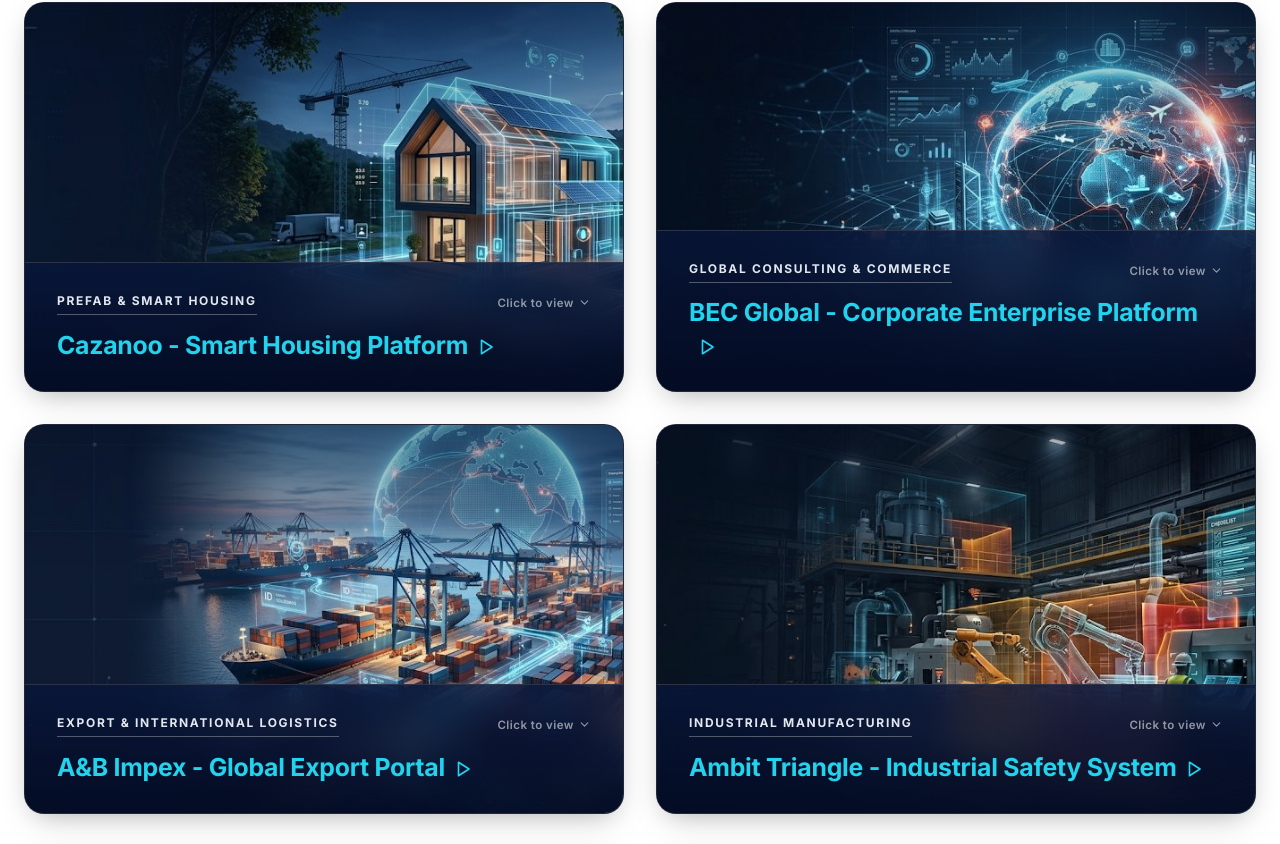
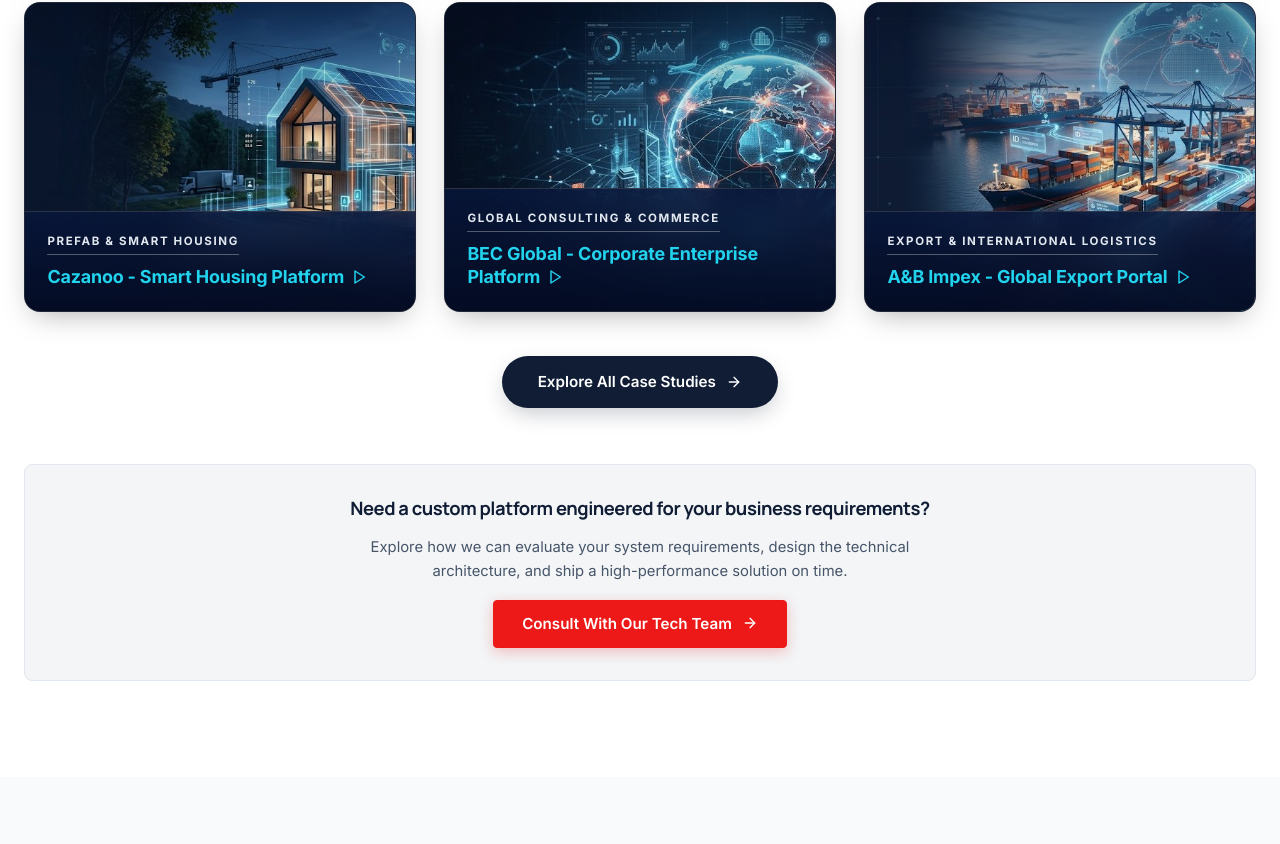
Before and after one commit to roacstech/roacs_new_website, a Next.js app: page / in a window 1280 px wide. Shown: the part 5114-5958 px from the top of the page. Built offline with nearby package versions, Linux system fonts and the light colour scheme; a web font is replaced by a local one.

Commit message:
feat(projects): reduce card size, keep 3 cards with Explore All button, and initial-click expand behavior

```diff
--- a/src/components/common/ProjectCard.tsx
+++ b/src/components/common/ProjectCard.tsx
@@ -3,7 +3,7 @@
 import React, { useState } from "react";
 import Link from "next/link";
 import Image from "next/image";
-import { ArrowRight, ChevronUp, ChevronDown } from "lucide-react";
+import { ArrowRight, X } from "lucide-react";
 import { ProjectItem } from "@/data/projects";
 
 interface ProjectCardProps {
@@ -18,13 +18,29 @@ export function ProjectCard({ project }: ProjectCardProps) {
   const categoryLabel = (project.industry || project.category || "CASE STUDY").toUpperCase();
 
   const handleCardClick = (e: React.MouseEvent) => {
-    // If the click is on an anchor or button inside, let it navigate/action normally
     const target = e.target as HTMLElement;
-    if (target.closest("a") || target.closest("button")) {
+
+    // If clicking a link when already expanded, let normal navigation happen
+    if (target.closest("a")) {
+      if (!isExpanded) {
+        e.preventDefault();
+        e.stopPropagation();
+        setIsExpanded(true);
+      }
       return;
     }
-    // Otherwise toggle expansion
-    setIsExpanded(!isExpanded);
+
+    // If clicking the collapse button
+    if (target.closest(".case-study-collapse-btn")) {
+      e.stopPropagation();
+      setIsExpanded(false);
+      return;
+    }
+
+    // Where they click initially, it should open up
+    if (!isExpanded) {
+      setIsExpanded(true);
+    }
   };
 
   return (
@@ -36,8 +52,8 @@ export function ProjectCard({ project }: ProjectCardProps) {
       style={{
         position: "relative",
         width: "100%",
-        minHeight: isExpanded ? "460px" : "390px",
-        borderRadius: "20px",
+        minHeight: isExpanded ? "420px" : "310px",
+        borderRadius: "16px",
         overflow: "hidden",
         backgroundColor: "#030A1E",
         border: `1px solid ${isExpanded || isHovered ? "rgba(34, 211, 238, 0.55)" : "rgba(255, 255, 255, 0.12)"}`,
@@ -57,7 +73,7 @@ export function ProjectCard({ project }: ProjectCardProps) {
         src={project.bannerImage || project.image}
         alt={project.title}
         fill
-        sizes="(max-width: 768px) 100vw, (max-width: 1200px) 50vw, 45vw"
+        sizes="(max-width: 768px) 100vw, (max-width: 1200px) 33vw, 30vw"
         style={{
           objectFit: "cover",
           transform: isHovered || isExpanded ? "scale(1.05)" : "scale(1)",
@@ -80,69 +96,83 @@ export function ProjectCard({ project }: ProjectCardProps) {
         }}
       />
 
-      {/* 2. Lower Frosted Glass Navy Drawer (Cognizant Style) */}
+      {/* 2. Lower Frosted Glass Navy Drawer */}
       <div
         style={{
           position: "relative",
           zIndex: 2,
           width: "100%",
-          background: "linear-gradient(180deg, rgba(8, 22, 58, 0.82) 0%, rgba(4, 12, 36, 0.96) 100%)",
+          background: "linear-gradient(180deg, rgba(8, 22, 58, 0.86) 0%, rgba(4, 12, 36, 0.97) 100%)",
           backdropFilter: "blur(16px)",
           WebkitBackdropFilter: "blur(16px)",
           borderTop: "1px solid rgba(255, 255, 255, 0.16)",
-          padding: "1.75rem 2rem",
+          padding: "1.25rem 1.4rem",
           transition: "padding 0.35s ease, background 0.3s ease",
         }}
       >
-        {/* Category Pill / Underline Label */}
-        <div style={{ marginBottom: "0.85rem", display: "flex", alignItems: "center", justifyContent: "space-between" }}>
+        {/* Category Label (Without 'Click to view' text) */}
+        <div style={{ marginBottom: "0.65rem", display: "flex", alignItems: "center", justifyContent: "space-between" }}>
           <span
             style={{
-              fontSize: "0.75rem",
+              fontSize: "0.72rem",
               fontWeight: 700,
               letterSpacing: "0.14em",
               color: "#E2E8F0",
               textTransform: "uppercase",
               borderBottom: "1px solid rgba(255, 255, 255, 0.3)",
-              paddingBottom: "0.25rem",
+              paddingBottom: "0.2rem",
               display: "inline-block",
             }}
           >
             {categoryLabel}
           </span>
 
-          {/* Click to expand/collapse helper pill */}
-          <span
+          {/* Subtle Collapse button when open */}
+          {isExpanded && (
+            <button
+              type="button"
+              className="case-study-collapse-btn"
+              onClick={(e) => {
+                e.stopPropagation();
+                setIsExpanded(false);
+              }}
+              aria-label="Collapse details"
               style={{
-              fontSize: "0.72rem",
-              fontWeight: 600,
-              color: isExpanded ? "#22D3EE" : "rgba(255, 255, 255, 0.55)",
+                background: "rgba(255, 255, 255, 0.12)",
+                border: "1px solid rgba(255, 255, 255, 0.2)",
+                borderRadius: "50%",
+                width: "20px",
+                height: "20px",
                 display: "inline-flex",
                 alignItems: "center",
-              gap: "0.25rem",
-              letterSpacing: "0.04em",
-              transition: "color 0.2s ease",
+                justifyContent: "center",
+                color: "#FFFFFF",
+                cursor: "pointer",
+                padding: 0,
+                transition: "all 0.2s ease",
               }}
             >
-            <span>{isExpanded ? "Collapse" : "Click to view"}</span>
-            {isExpanded ? <ChevronUp size={13} /> : <ChevronDown size={13} />}
-          </span>
+              <X size={12} />
+            </button>
+          )}
         </div>
 
-        {/* Project Title with Hollow Play Triangle Icon (▷) */}
+        {/* Project Title: Clicking initially opens; clicking when open navigates to page */}
+        <div>
+          {isExpanded ? (
             <Link
               href={`/projects/${project.slug}`}
               className="case-study-title"
               onClick={(e) => e.stopPropagation()}
               style={{
                 display: "inline-block",
-            fontSize: "clamp(1.18rem, 2vw, 1.55rem)",
+                fontSize: "clamp(1.05rem, 1.4vw, 1.25rem)",
                 fontWeight: 700,
                 lineHeight: 1.3,
                 color: "#22D3EE",
                 textDecoration: "none",
                 letterSpacing: "-0.01em",
-            marginBottom: isExpanded ? "0.85rem" : "0",
+                marginBottom: "0.75rem",
                 transition: "color 0.25s ease",
               }}
             >
@@ -151,16 +181,16 @@ export function ProjectCard({ project }: ProjectCardProps) {
                 className="case-study-arrow"
                 style={{
                   display: "inline-block",
-              marginLeft: "0.55rem",
+                  marginLeft: "0.45rem",
                   verticalAlign: "middle",
                   transition: "transform 0.25s ease",
                 }}
               >
                 <svg
-              width="18"
-              height="18"
+                  width="16"
+                  height="16"
                   viewBox="0 0 24 24"
-              fill={isExpanded ? "#22D3EE" : "none"}
+                  fill="#22D3EE"
                   stroke="#22D3EE"
                   strokeWidth="2.2"
                   strokeLinecap="round"
@@ -170,25 +200,63 @@ export function ProjectCard({ project }: ProjectCardProps) {
                 </svg>
               </span>
             </Link>
+          ) : (
+            <div
+              className="case-study-title"
+              style={{
+                display: "inline-block",
+                fontSize: "clamp(1.05rem, 1.4vw, 1.25rem)",
+                fontWeight: 700,
+                lineHeight: 1.3,
+                color: "#22D3EE",
+                letterSpacing: "-0.01em",
+                cursor: "pointer",
+                transition: "color 0.25s ease",
+              }}
+            >
+              <span>{project.title.replace("—", "-")}</span>
+              <span
+                className="case-study-arrow"
+                style={{
+                  display: "inline-block",
+                  marginLeft: "0.45rem",
+                  verticalAlign: "middle",
+                  transition: "transform 0.25s ease",
+                }}
+              >
+                <svg
+                  width="16"
+                  height="16"
+                  viewBox="0 0 24 24"
+                  fill="none"
+                  stroke="#22D3EE"
+                  strokeWidth="2.2"
+                  strokeLinecap="round"
+                  strokeLinejoin="round"
+                >
+                  <polygon points="6 3 20 12 6 21 6 3" />
+                </svg>
+              </span>
+            </div>
+          )}
+        </div>
 
-        {/* =========================================================================
-            3. EXPANDED CONTENT ("if i click it comes like this")
-            ========================================================================= */}
+        {/* 3. Expanded Content Drawer */}
         <div
           style={{
-            maxHeight: isExpanded ? "300px" : "0px",
+            maxHeight: isExpanded ? "320px" : "0px",
             opacity: isExpanded ? 1 : 0,
             overflow: "hidden",
             transition: "max-height 0.4s cubic-bezier(0.16, 1, 0.3, 1), opacity 0.35s ease",
           }}
         >
-          {/* Summary Paragraph (matching Card 3: 'In a record-breaking 11 months...') */}
+          {/* Summary Paragraph */}
           <p
             style={{
               color: "rgba(255, 255, 255, 0.92)",
-              fontSize: "0.95rem",
-              lineHeight: 1.65,
-              margin: "0.75rem 0 1.25rem 0",
+              fontSize: "0.875rem",
+              lineHeight: 1.55,
+              margin: "0.5rem 0 1rem 0",
               fontWeight: 400,
             }}
           >
@@ -196,14 +264,14 @@ export function ProjectCard({ project }: ProjectCardProps) {
           </p>
 
           {/* Technical Tag Badges */}
-          <div style={{ display: "flex", gap: "0.5rem", flexWrap: "wrap", marginBottom: "1.35rem" }}>
+          <div style={{ display: "flex", gap: "0.4rem", flexWrap: "wrap", marginBottom: "1.1rem" }}>
             {project.tags.slice(0, 3).map((tag, idx) => (
               <span
                 key={idx}
                 style={{
-                  fontSize: "0.75rem",
+                  fontSize: "0.72rem",
                   fontWeight: 600,
-                  padding: "0.25rem 0.75rem",
+                  padding: "0.2rem 0.65rem",
                   borderRadius: "9999px",
                   backgroundColor: "rgba(255, 255, 255, 0.12)",
                   color: "#FFFFFF",
@@ -224,20 +292,20 @@ export function ProjectCard({ project }: ProjectCardProps) {
               style={{
                 display: "inline-flex",
                 alignItems: "center",
-                gap: "0.5rem",
-                padding: "0.55rem 1.35rem",
+                gap: "0.45rem",
+                padding: "0.5rem 1.15rem",
                 borderRadius: "9999px",
                 backgroundColor: "#22D3EE",
                 color: "#030A1E",
                 fontWeight: 700,
-                fontSize: "0.85rem",
+                fontSize: "0.82rem",
                 textDecoration: "none",
                 boxShadow: "0 4px 14px rgba(34, 211, 238, 0.35)",
                 transition: "transform 0.2s ease, box-shadow 0.2s ease",
               }}
             >
               <span>Explore Full Case Study</span>
-              <ArrowRight size={15} />
+              <ArrowRight size={14} />
             </Link>
           </div>
         </div>
--- a/src/components/home/ProjectsSection.tsx
+++ b/src/components/home/ProjectsSection.tsx
@@ -1,6 +1,7 @@
 "use client";
 
 import React, { useState } from "react";
+import Link from "next/link";
 import { Container } from "@/components/common/Container";
 import { SectionHeading } from "@/components/common/SectionHeading";
 import { ProjectCard } from "@/components/common/ProjectCard";
@@ -87,20 +88,53 @@ export function ProjectsSection() {
           </div>
         </Reveal>
 
-        {/* Projects Grid: 2-Column High-Impact Case Studies Grid (Cognizant Style) */}
+        {/* Projects Grid: Compact 3-Card Case Studies Showcase */}
         <div
           style={{
             display: "grid",
-            gridTemplateColumns: "repeat(auto-fit, minmax(min(100%, 520px), 1fr))",
-            gap: "2rem",
+            gridTemplateColumns: "repeat(auto-fit, minmax(min(100%, 320px), 1fr))",
+            gap: "1.75rem",
           }}
+          className="home-projects-grid"
         >
-          {filteredProjects.map((project, idx) => (
+          {filteredProjects.slice(0, 3).map((project, idx) => (
             <ProjectCardReveal key={project.id} index={idx}>
               <ProjectCard project={project} />
             </ProjectCardReveal>
           ))}
         </div>
+
+        {/* Explore All Projects / Case Studies Button */}
+        <Reveal delay={0.25}>
+          <div
+            style={{
+              display: "flex",
+              justifyContent: "center",
+              marginTop: "2.75rem",
+            }}
+          >
+            <Link
+              href="/projects"
+              className="explore-all-projects-btn"
+              style={{
+                display: "inline-flex",
+                alignItems: "center",
+                gap: "0.65rem",
+                padding: "0.85rem 2.25rem",
+                borderRadius: "9999px",
+                backgroundColor: "var(--color-primary-navy)",
+                color: "#FFFFFF",
+                fontWeight: 600,
+                fontSize: "0.95rem",
+                textDecoration: "none",
+                boxShadow: "0 8px 22px -4px rgba(15, 23, 42, 0.25)",
+              }}
+            >
+              <span>Explore All Case Studies</span>
+              <ArrowRight size={16} />
+            </Link>
+          </div>
+        </Reveal>
 
         {/* Bottom Case Study CTA */}
         <Reveal delay={0.3}>
--- a/src/styles/components.css
+++ b/src/styles/components.css
@@ -2006,3 +2006,25 @@ p {
     display: none;
   }
 }
+
+@media (min-width: 1024px) {
+  .home-projects-grid {
+    grid-template-columns: repeat(3, 1fr) !important;
+  }
+}
+
+.explore-all-projects-btn {
+  transition: all 0.25s cubic-bezier(0.16, 1, 0.3, 1) !important;
+}
+
+.explore-all-projects-btn:hover {
+  transform: translateY(-2px) scale(1.02);
+  background-color: #1E293B !important;
+  box-shadow: 0 14px 30px -4px rgba(15, 23, 42, 0.38) !important;
+  color: #FFFFFF !important;
+}
+
+.case-study-collapse-btn:hover {
+  background: rgba(255, 255, 255, 0.25) !important;
+  transform: scale(1.1);
+}
```
Lines whose indentation alone changed are shown as unchanged.
